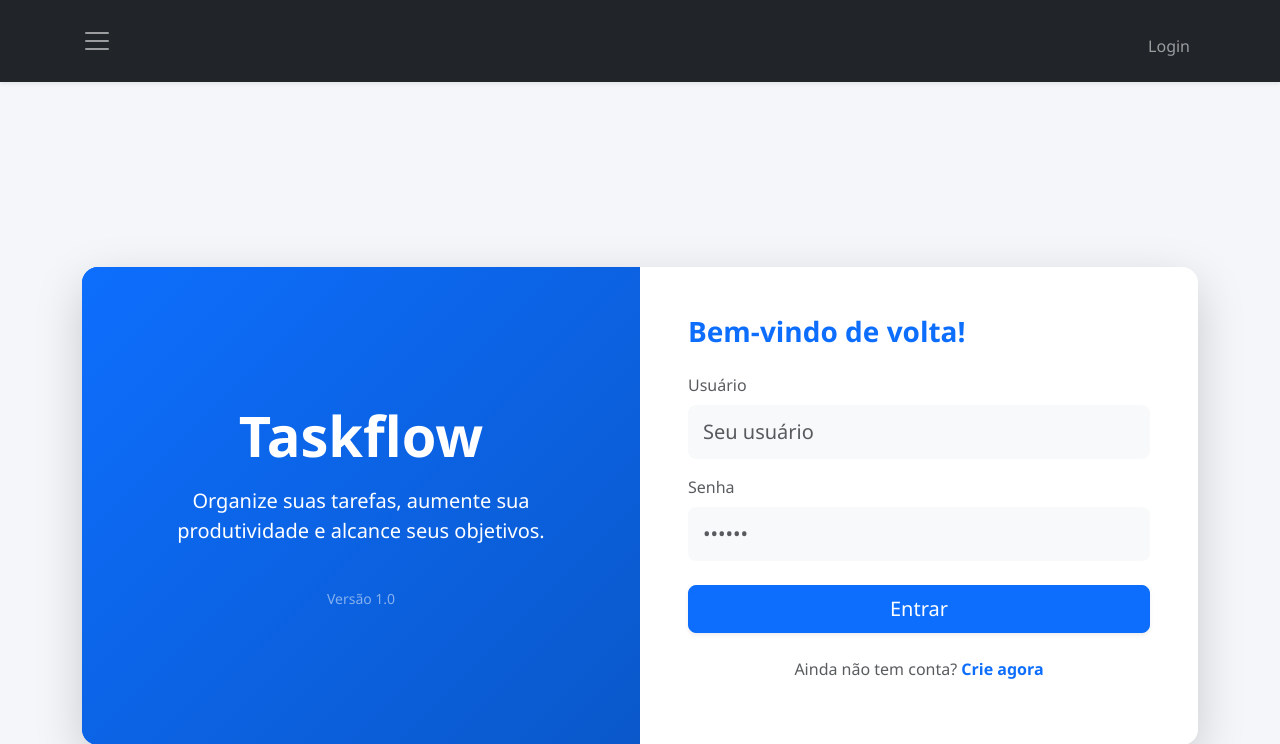
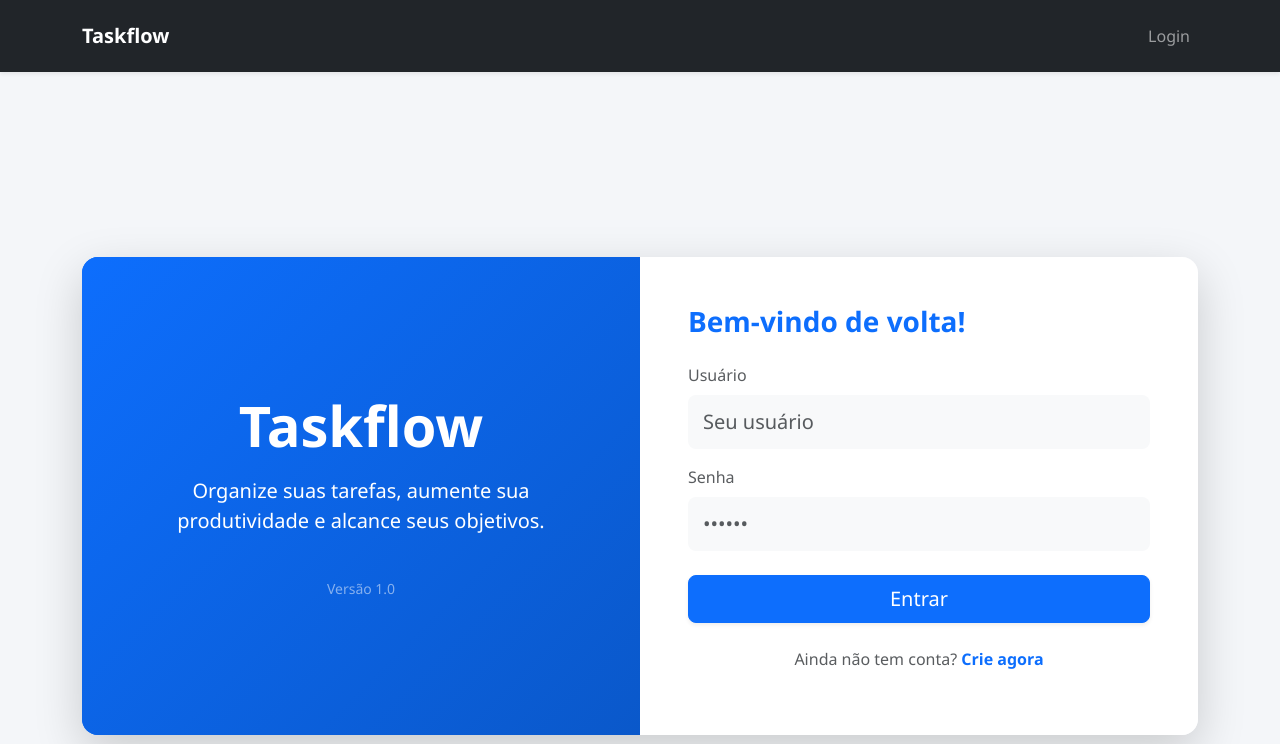
Before and after one commit to engsamantasa/taskflow-django, a Django app: page / in a window 1280 px wide. Shown: the top 744 px of the page. Run offline with Django 5.2, Linux system fonts and the light colour scheme.

Commit message:
Corrigindo erro da navbar

```diff
--- a/taskflow/templates/base.html
+++ b/taskflow/templates/base.html
@@ -14,7 +14,7 @@
 
     <nav class="navbar navbar-expand-lg navbar-dark bg-dark py-3 shadow-sm">
         <div class="container">
-            <a class="navbar-brand fw-bold d-flex align-items-center"  href="{% static 'img/Taskflow_icon.png' %}>
+            <a class="navbar-brand fw-bold d-flex align-items-center"  href="{% static 'img/Taskflow_icon.png' %}">
                  Taskflow
             </a>
 
```
